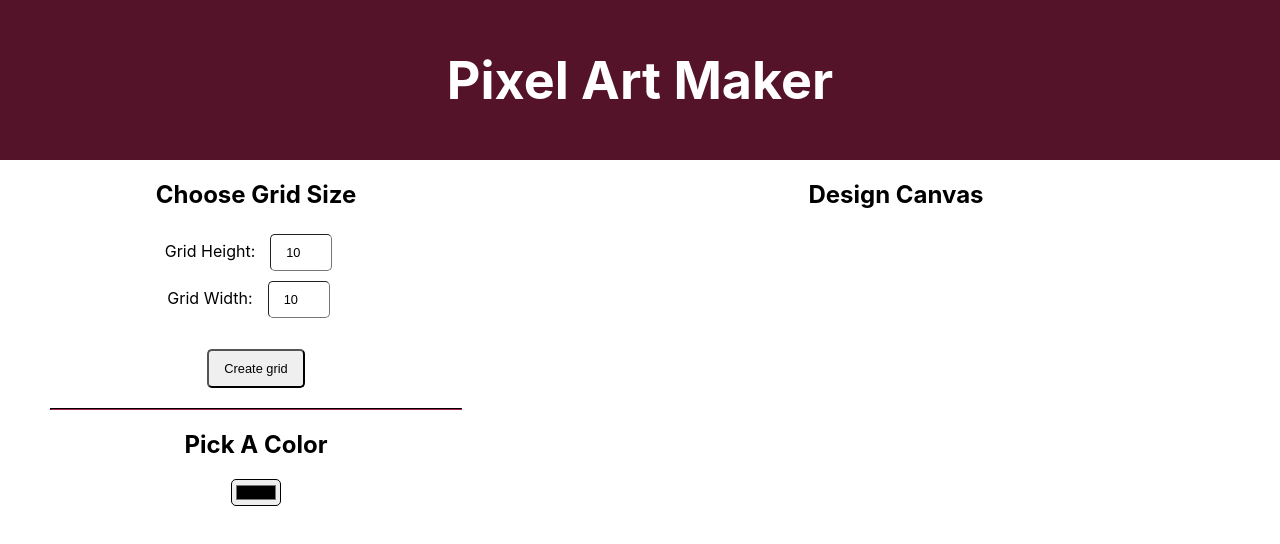
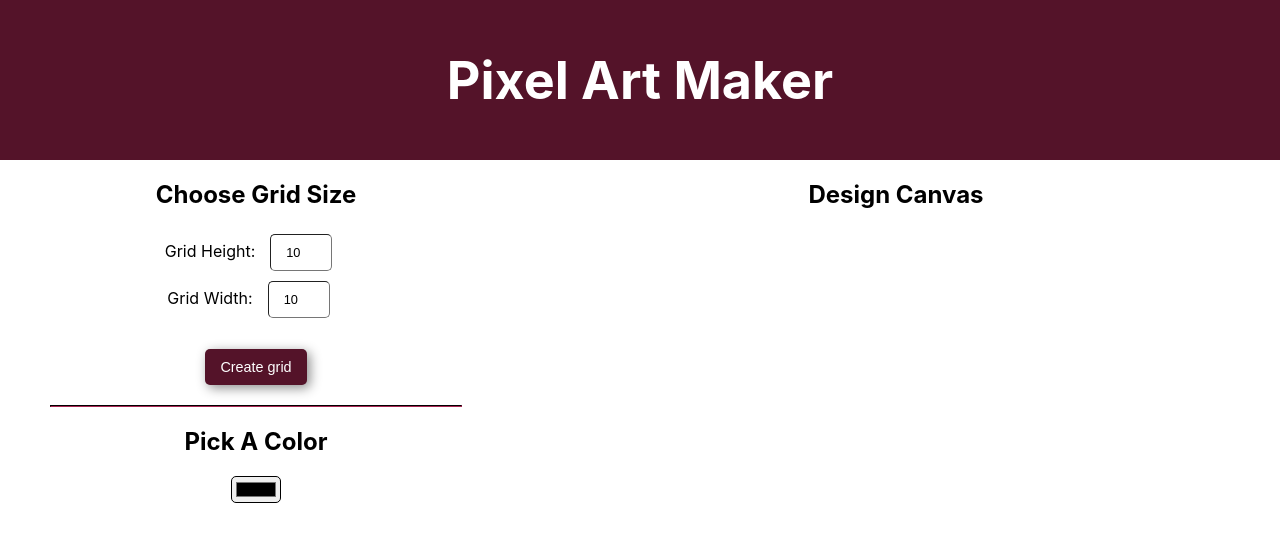
Before and after one commit to cMikolai/react-pixel-art-maker, a React (Create React App) app: page / in a window 1280 px wide. Shown: the top 544 px of the page. Built offline with nearby package versions, Linux system fonts and the light colour scheme.

Commit message:
new submit button design

```diff
--- a/src/App.css
+++ b/src/App.css
@@ -51,8 +51,16 @@ appearance: none;
 #input_submit {
   padding: 10px 15px;
   border-radius: 5px;
-  font-size: 0.8em;
+  border: none;
+  font-size: 0.9em;
   margin-top: 10px;
+  background-color: var(--main-color);
+  color: #fff;
+  box-shadow: 3px 3px 12px 0px #00000073;
+}
+
+#input_submit:hover {
+  opacity: 0.9;
 }
 
 #colorPicker {
```
